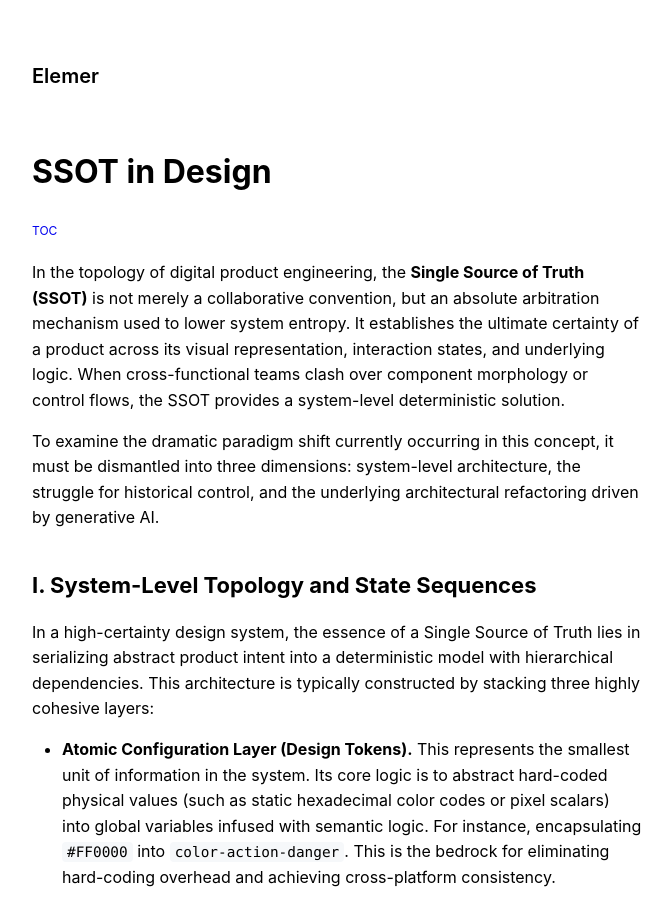
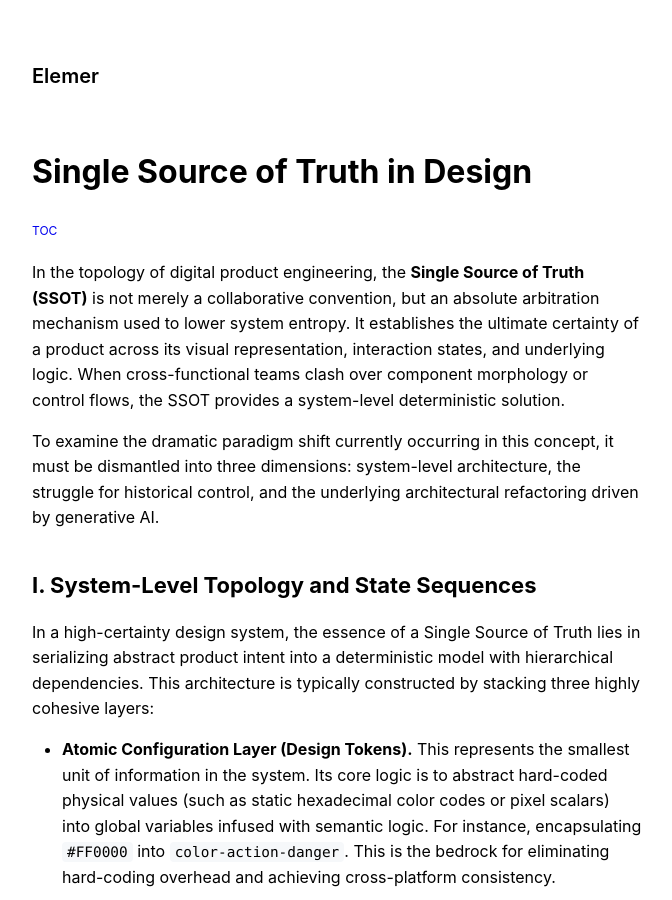
Before and after one commit to elemer1/elemer1.github.io, a Jekyll site: the page built from _markdown/设计中的单一事实来源.md, in a window 1280 px wide and 900 px high. Shown: the whole window, without its empty margins (303-975 px from the left). Built offline with Jekyll 4.4.1, drawn with Linux system fonts in a browser that asks for light colours.

Commit message:
Update 设计中的单一事实来源.md

```diff
--- a/_markdown/设计中的单一事实来源.md
+++ b/_markdown/设计中的单一事实来源.md
@@ -1,6 +1,6 @@
 ---
-title: "SSOT in Design"
-permalink: /source-of-truth-in-design/
+title: "Single Source of Truth in Design"
+permalink: /single-source-of-truth-in-design/
 listed: true
 ---
 
```
